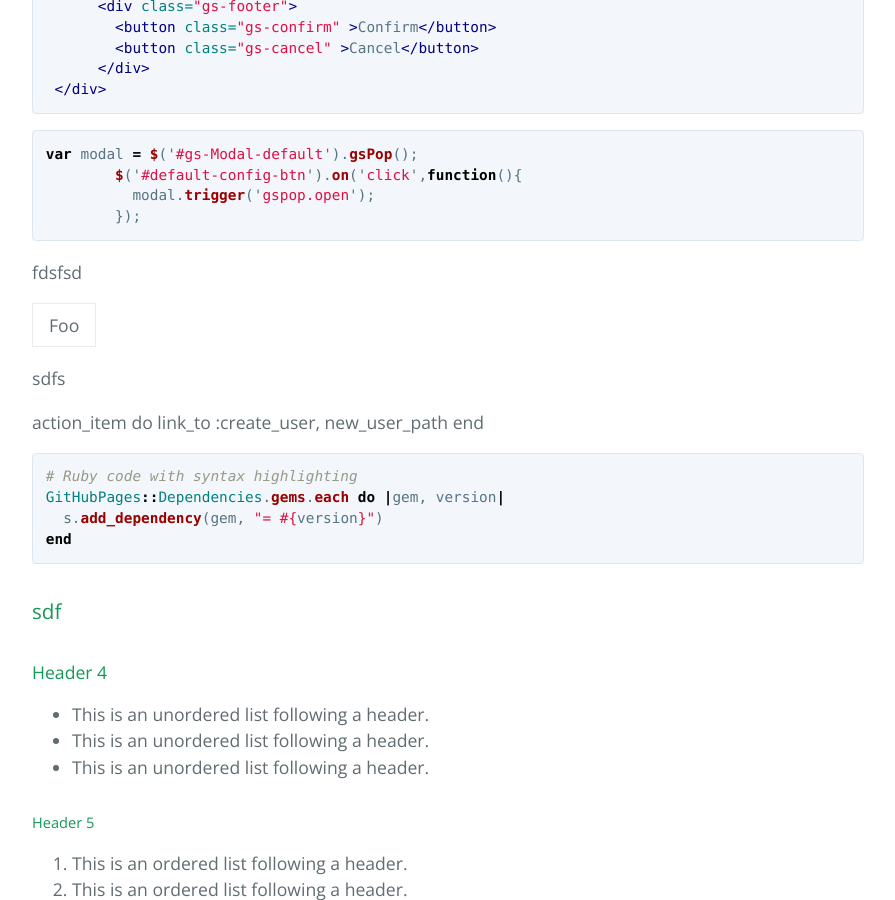
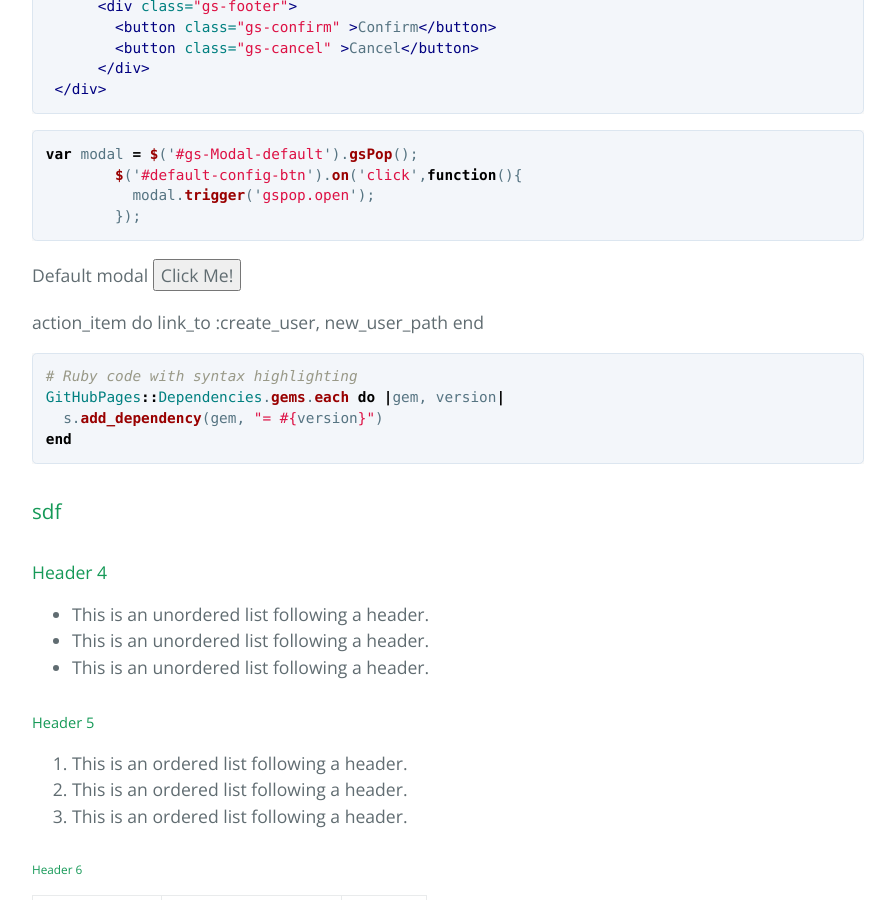
Before and after one commit to shabi1497/gsPop, a Jekyll site: the page built from docs/index.md, in a window 1280 px wide and 900 px high, scrolled down 1810 px. Shown: the whole window, without its empty margins (192-1087 px from the left). Built offline with Jekyll 4.4.1, drawn with Linux system fonts in a browser that asks for light colours; our own code applies the rules of GitHub Pages for plain Markdown files.

Commit message:
Update index.md

````diff
--- a/docs/index.md
+++ b/docs/index.md
@@ -69,14 +69,27 @@
         });
 ```
 
-fdsfsd
-<table>
-    <tr>
-        <td>Foo</td>
-    </tr>
-</table>
+<div class="gs-Modal hide" id="gs-Modal-default">
+      <div class="gs-header">
+        <h2>
+          Confirmation Dialog
+        </h2>
+      </div>
+      <div class="gs-body">
+        <p>
+          Do you Confirm this Action?
+        </p>
+      </div>
+      <div class="gs-footer">
+        <button class="gs-confirm" >Confirm</button>
+        <button class="gs-cancel" >Cancel</button>
+      </div>
+ </div>
 
-sdfs
+Default modal
+<button type="button" id="default-config-btn">Click Me!</button>
+
+
 
  action_item do
     link_to :create_user, new_user_path
````
